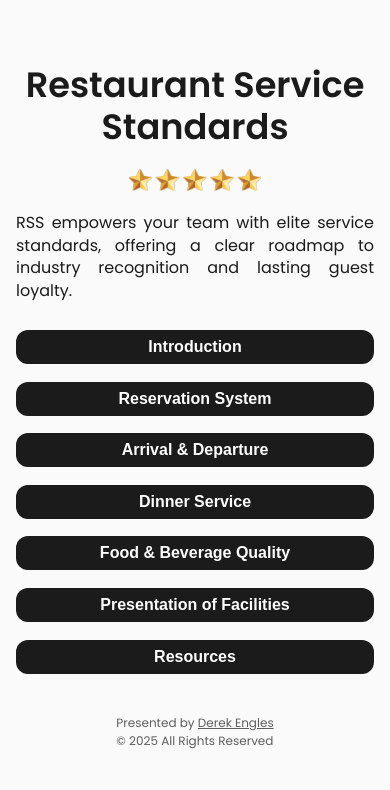
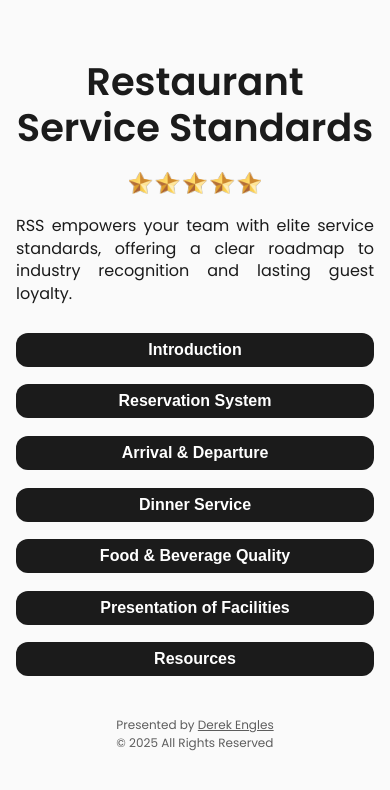
Before and after one commit to Dereks-Projects/restaurant-service-standards, a React (Vite) app: page / in a window 390 px wide. Shown: the top 790 px of the page. Built offline with nearby package versions, Linux system fonts and the light colour scheme.

Commit message:
mobiel positoninf fix plus sizing

```diff
--- a/src/styles/Home.css
+++ b/src/styles/Home.css
@@ -102,9 +102,9 @@
 /* ✅ Mobile adjustments */
 @media (max-width: 500px) {
   .home-container h1 {
-    font-size: 2.2rem;
+    font-size: 2.4rem;
     line-height: 1.2;
-    padding: .5rem 0 .2rem;
+    padding: .2rem 0 .2rem;
   }
 
   .home-container p {
```
